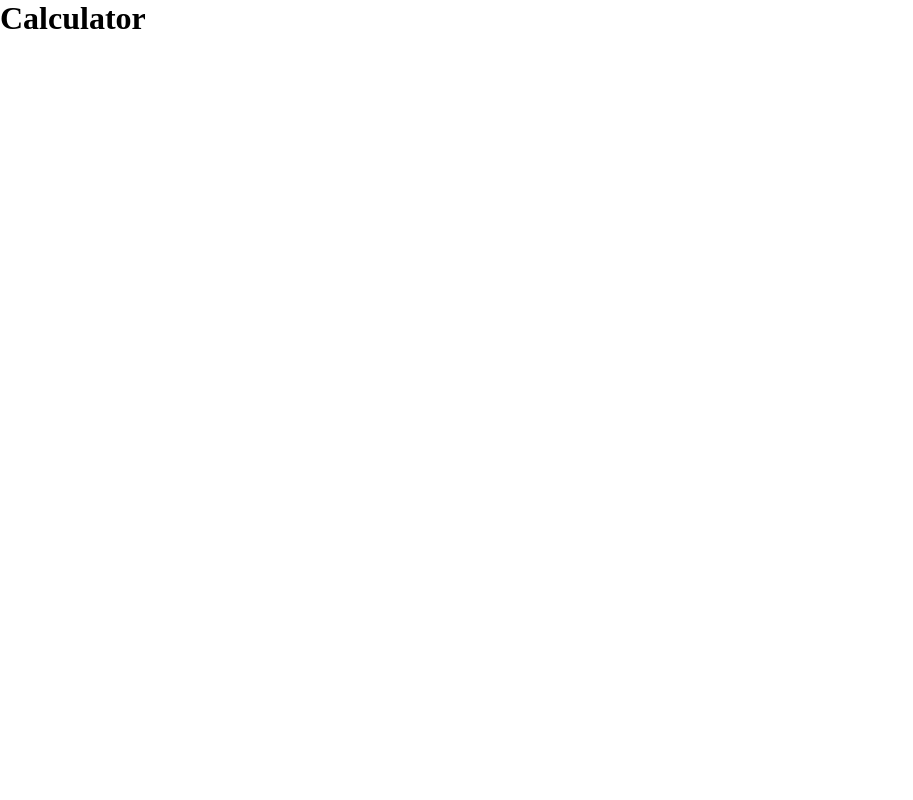
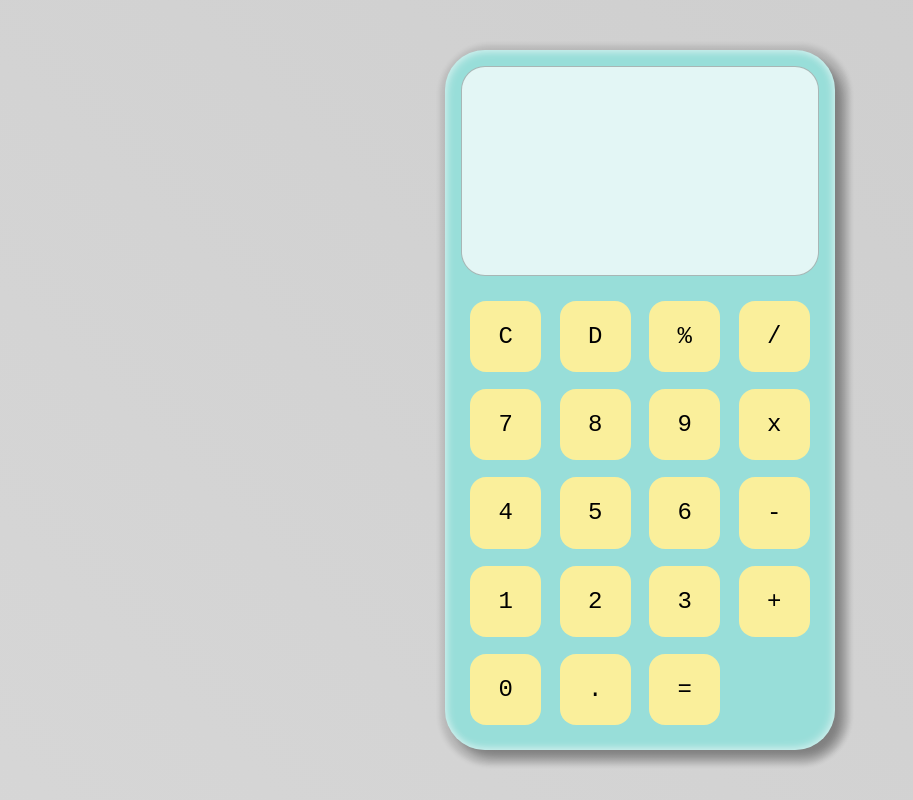
Before and after one commit to codingdestro/calculator, a React (Vite) app: page / in a window 1280 px wide. Shown: the whole page, without its empty margins (0-913 px from the left). Built offline with nearby package versions, Linux system fonts and the light colour scheme.

Commit message:
created the structure

```diff
--- a/src/App.tsx
+++ b/src/App.tsx
@@ -1,9 +1,44 @@
+import { useEffect, useState } from "react";
+import Display from "./components/Display";
+import KeyBox from "./components/KeyBox";
+
+const keys = [
+  "C",
+  "D",
+  "%",
+  "/",
+  "7",
+  "8",
+  "9",
+  "x",
+  "4",
+  "5",
+  "6",
+  "-",
+  "1",
+  "2",
+  "3",
+  "+",
+  "0",
+  ".",
+  "=",
+];
+
 function App() {
+  const [input, setInput] = useState<string>("");
+
+  const getInput = (key: string) => {
+    setInput((prevState) => prevState + key);
+  };
+
+  useEffect(() => {
+    console.log(input);
+  }, [input]);
+
   return (
-    <div>
-      <div>
-        <h1>Calculator</h1>
-      </div>
+    <div className="body">
+      <Display text={input} />
+      <KeyBox keys={keys} onPressHandler={(key: string) => getInput(key)} />
     </div>
   );
 }
--- /dev/null
+++ b/src/components/Display.tsx
@@ -0,0 +1,12 @@
+interface Props{
+    text:string
+}
+const Display = ({text}:Props) => {
+  return (
+    <div className="display-box">
+      <div className="main">{text}</div>
+    </div>
+  );
+};
+
+export default Display;
--- /dev/null
+++ b/src/components/Key.tsx
@@ -0,0 +1,13 @@
+interface KeyProps {
+  name: string;
+  onPress: (key: string) => void;
+}
+const Key = ({ name, onPress }: KeyProps) => {
+  return (
+    <button onClick={() => onPress(name)} className="key">
+      {name}
+    </button>
+  );
+};
+
+export default Key;
--- /dev/null
+++ b/src/components/KeyBox.tsx
@@ -0,0 +1,16 @@
+import Key from "./Key";
+interface Props {
+  keys: string[];
+  onPressHandler : (key:string)=>void
+}
+const KeyBox = ({ keys ,onPressHandler}: Props) => {
+  return (
+    <div className="box-keys">
+      {keys.map((key: string,idx:number) => {
+        return <Key name={key} key={idx} onPress={onPressHandler} />;
+      })}
+    </div>
+  );
+};
+
+export default KeyBox;
--- a/src/styles/index.scss
+++ b/src/styles/index.scss
@@ -3,3 +3,72 @@
   margin: 0;
   box-sizing: border-box;
 }
+body {
+  width: 100%;
+  height: 100vh;
+  background: linear-gradient(45deg, #3333, #4444);
+  background-repeat: no-repeat;
+  background-size: 100%;
+}
+.body {
+  background-color: #98ded9;
+  position: absolute;
+  width: 390px;
+  height: 700px;
+  border-radius: 2.5rem;
+  left: 50%;
+  top: 50%;
+  transform: translate(-50%, -50%);
+  padding: 1rem;
+  box-shadow:
+    5px 5px 5px 10px rgba(0, 0, 0, 0.11),
+    8px 8px 10px rgba(0, 0, 0, 0.322),
+    inset 2px 2px 8px rgba(255, 255, 255, 0.473),
+    inset -2px -2px 8px rgba(255, 255, 255, 0.473);
+  display: flex;
+  gap: 1rem;
+  flex-direction: column;
+  align-items: center;
+}
+
+.key {
+  cursor: pointer;
+  border: none;
+  border-radius: 1rem;
+  width: 4.45rem;
+  aspect-ratio: 1/1;
+  font-size: 24px;
+  font-family: monospace;
+  background-color: #faef9b;
+}
+@mixin box {
+  border-radius: 2.5rem - 1rem;
+  width: 100%;
+}
+
+.box-keys {
+  height: 100%;
+  @include box;
+  display: grid;
+  align-items: center;
+  justify-items: center;
+  grid-template-columns: repeat(4, 1fr);
+}
+
+.display-box {
+  @include box;
+  padding: 1rem;
+  background-color: rgba(255, 255, 255, 0.726);
+  border: 1px solid rgba(0, 0, 0, 0.26);
+  height: 300px;
+  display: flex;
+  flex-direction: column-reverse;
+  align-items: end;
+  .main {
+    font-size: 32px;
+    width: 100%;
+    overflow: hidden;
+    font-family: monospace;
+    text-align: right;
+  }
+}
```
